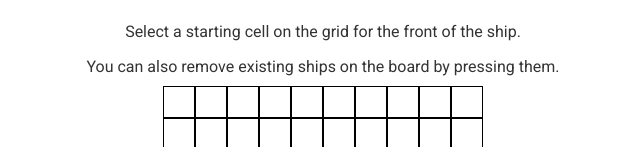
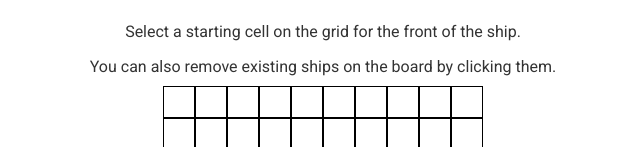
Before and after one commit to DavidMaNYC/Battleships, a React (Vite) app: page / in a window 1280 px wide. Shown: the part 351-498 px from the top of the page, without its empty margins (317-957 px from the left). Built offline with nearby package versions, Linux system fonts and the light colour scheme.

Commit message:
fixed verbiage

```diff
--- a/src/App.tsx
+++ b/src/App.tsx
@@ -271,7 +271,7 @@ export const App = () => {
           </>
           <p>Select a starting cell on the grid for the front of the ship.</p>
           <p style={{ margin: "0px 0px 10px 0px" }}>
-            You can also remove existing ships on the board by pressing them.
+            You can also remove existing ships on the board by clicking them.
           </p>
           <Board grid={playerGrid} onCellClick={handleCellClick} />
           {remainingShips.length > 0 && (
```
